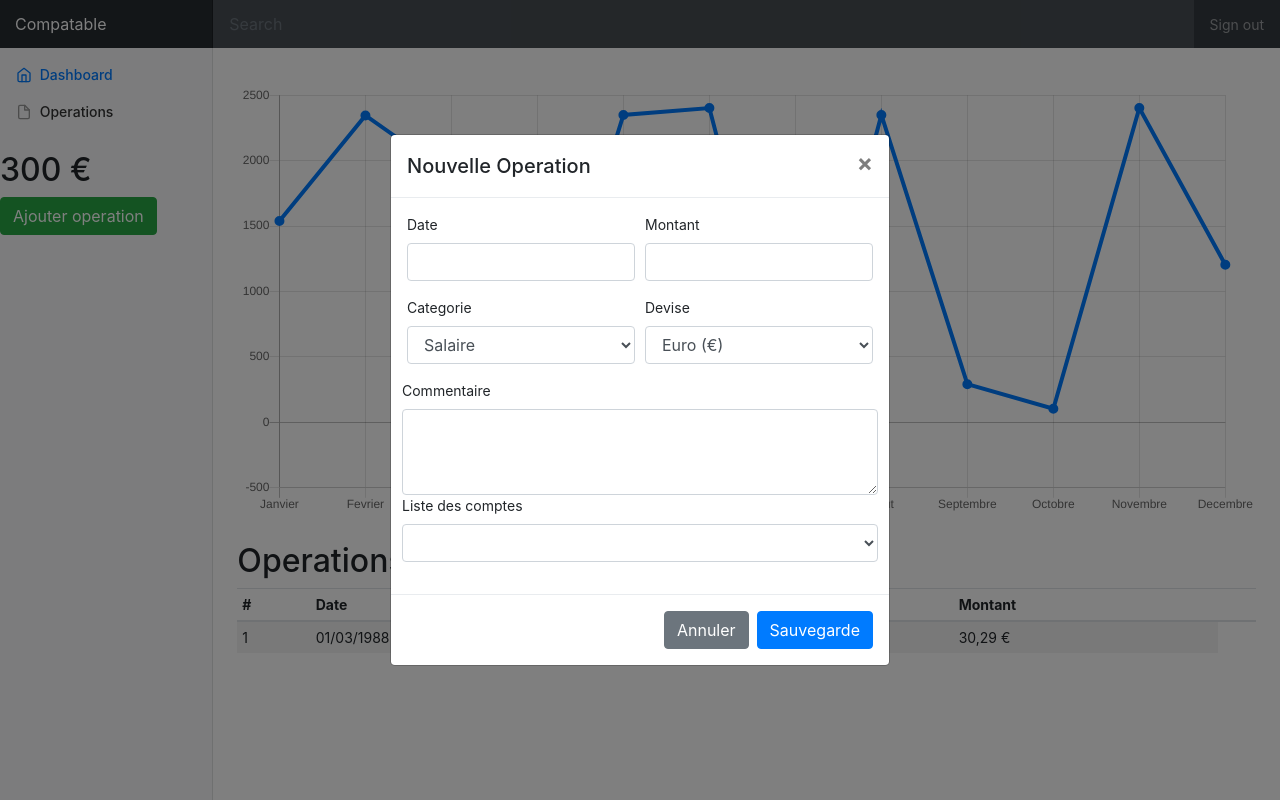
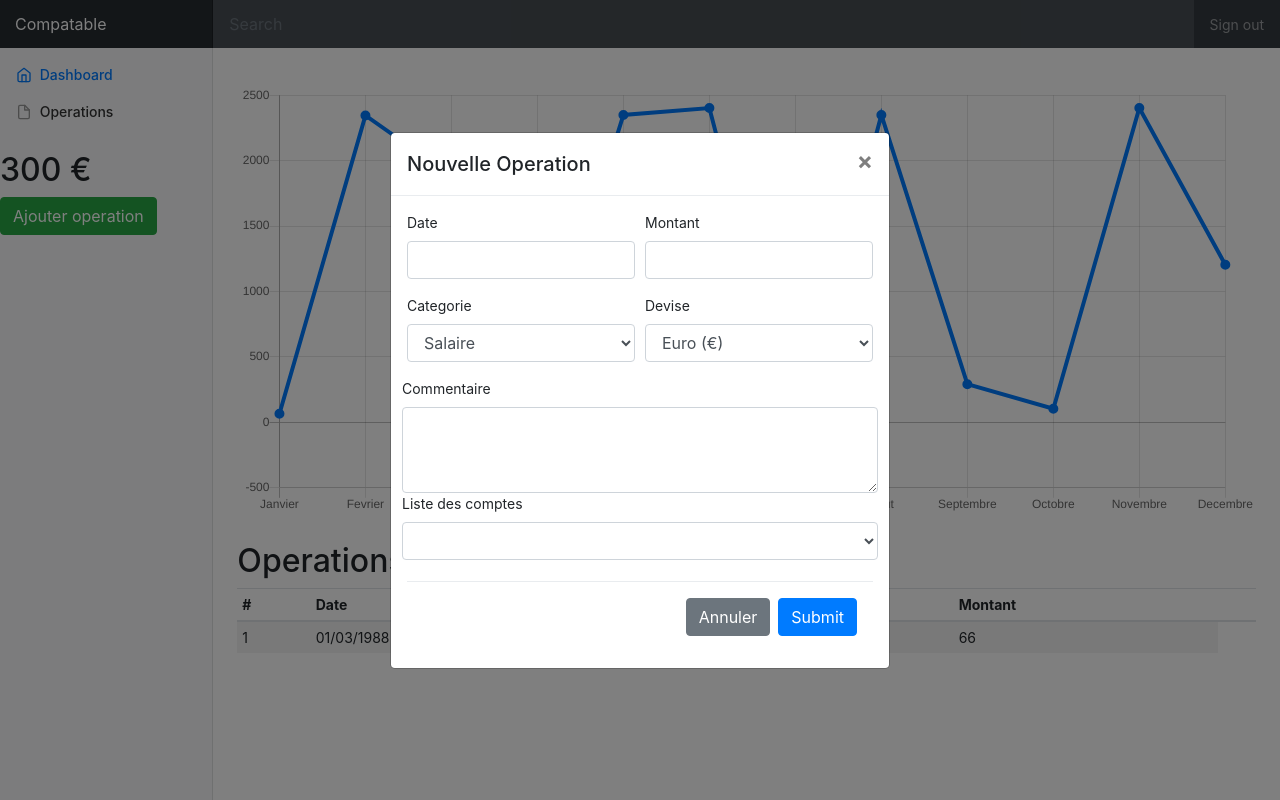
Before and after one commit to tomtomgo92/compta, a PHP site: page /dashboard.php in a window 1280 px wide, after a click on "Ajouter operation". Run offline with PHP 8.4, Linux system fonts and the light colour scheme; some libraries are stand-ins or nearby versions.

Commit message:
Update dashboard.php

```diff
--- a/dashboard.php
+++ b/dashboard.php
@@ -78,7 +78,7 @@ $tab = array (
     'ID' => '1',
     'Date' => '01/03/1988',
     'Type' => 'Vetements',
-    'Montant' => '30,29 €');
+    'Montant' => 66);
 ?>
                 <tr>
                   <td><?= $tab['ID'];?></td>
@@ -92,6 +92,30 @@ $tab = array (
         </main>
       </div>
     </div>
+
+
+<?php
+/*
+include('includes/db.php');
+if ( empty($_SESSION['users']) ) {
+	header('Location: connection.html');
+	die();
+}
+if ( !empty($_POST['description']) AND (!empty($_POST['title'])) ){
+	$forum->creerTopic(
+	$_POST['title'],
+	$_POST['description'],
+	$_SESSION['users']['id'],
+	$_POST['categorie']
+	);
+	header('Location: accueil.php');
+	die();
+}
+else {
+	header('Location: formulaire_topic.php');
+}
+ */
+?>
 
 <!-- Modal -->
 <div class="modal fade" id="exampleModalCenter" tabindex="-1" role="dialog" aria-labelledby="exampleModalCenterTitle" aria-hidden="true">
@@ -143,7 +167,6 @@ $tab = array (
               <div class="form-row">
                   <label for="exampleFormControlSelect1">Commentaire</label>
                   <textarea class="form-control" id="exampleFormControlTextarea1" rows="3"></textarea>
-
                 </div>
                 <div class="form-row">
                     <label for="exampleFormControlSelect1">Liste des comptes</label>
@@ -152,20 +175,12 @@ $tab = array (
                           <option disabled>La Poste</option>
                         </select>
                       </div>
-
-
+                      <br>
+                      <div class="modal-footer">
+                        <button type="button" class="btn btn-secondary" data-dismiss="modal">Annuler</button>
+                        <input type="submit" class="btn btn-primary"/>
+                      </div>
             </form>
-
-
-       <form>
-        <div class="form-group">
-
-        </div>
-       </form>
-      </div>
-      <div class="modal-footer">
-        <button type="button" class="btn btn-secondary" data-dismiss="modal">Annuler</button>
-        <button type="button" class="btn btn-primary">Sauvegarde</button>
       </div>
     </div>
   </div>
@@ -198,7 +213,7 @@ $tab = array (
         data: {
           labels: ["Janvier", "Fevrier", "Mars", "Avril", "Mai", "Juin", "Juillet", "Aout", "Septembre", "Octobre", "Novembre", "Decembre"],
           datasets: [{
-            data: [1539, 2345, 1883, 240, 2349, 2402, -124, 2349, 292, 104, 2402, 1204],
+            data: [<?= json_encode((int) $tab['Montant']);?>, 2345, 1883, 240, 2349, 2402, -124, 2349, 292, 104, 2402, 1204],
             lineTension: 0,
             backgroundColor: 'transparent',
             borderColor: '#007bff',
```
